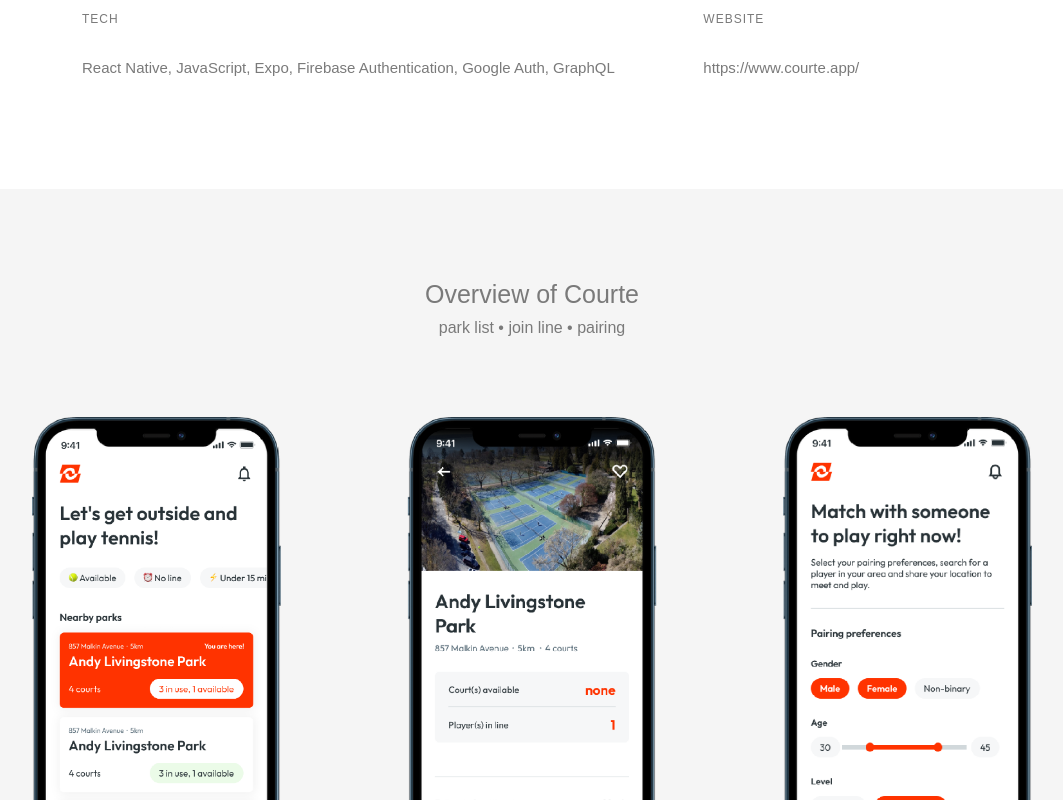
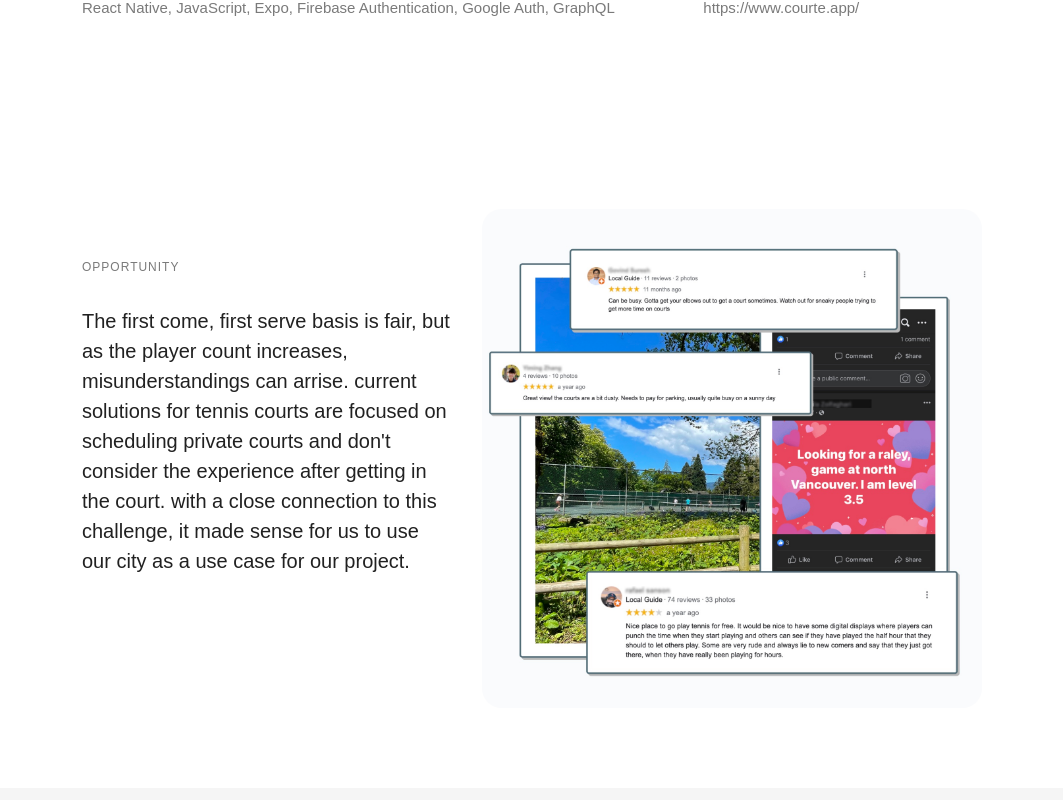
Before and after one commit to Yebincho03/portfolio-2, a Next.js app: page /courte in a window 1280 px wide. Shown: the part 1480-2280 px from the top of the page, without its empty margins (108-1171 px from the left). Built offline with nearby package versions, Linux system fonts and the light colour scheme.

Commit message:
add problem

```diff
--- a/pages/courte.js
+++ b/pages/courte.js
@@ -1,10 +1,13 @@
 import Image from "next/image";
 import styled from "styled-components";
+import { useState } from "react";
 import React from "react";
 import { globalColor } from "../shared/Style";
 import Header from "../components/Header";
 import Hero from "../public/images/hero-courte.jpg";
 import Overview from "../public/images/overview-01.png";
+import Problem from "../public/images/problem.jpg";
+import Work from "../public/images/work.png";
 
 function Courte() {
   return (
@@ -20,11 +23,7 @@
               Courte is a mobile application that offers a comprehensive
               solution to facilitate the use and sharing of public tennis courts
               by enabling users to find the closest parks with available courts,
-              manage queues and connect with nearby users to play together. As a
-              front-end developer, I used React Native with Expo along with the
-              Native Base component library to build Courte. I displayed dynamic
-              park data pulled from MongoDB via GraphQL queries on the landing
-              page.
+              manage queues and connect with nearby users to play together.
             </span>
           </div>
           <div className="grid-2 grid">
@@ -55,10 +54,24 @@
             </p>
           </div>
         </div>
+        <div className="problem">
+          <div>
+            <p className="problem-title">OPPORTUNITY</p>
+            <p className="p-disc">
+              The first come, first serve basis is fair, but as the player count
+              increases, misunderstandings can arrise. current solutions for
+              tennis courts are focused on scheduling private courts and don't
+              consider the experience after getting in the court. with a close
+              connection to this challenge, it made sense for us to use our city
+              as a use case for our project.
+            </p>
+          </div>
+          <Image src={Problem} className="problem-img" alt="courte-problem" />
+        </div>
         <div className="overview">
           <div>
             <p className="overview-title">Overview of Courte</p>
-            <p>park list • join line • pairing</p>
+            <p>Park list • Join line • Pairing</p>
           </div>
           <Image
             src={Overview}
@@ -119,6 +132,9 @@
         margin-top: 5rem;
         width: 100% !important;
         height: auto;
+      }
+      .problem {
+        flex-direction: column;
       }
     }
 
@@ -197,6 +213,49 @@
         height: auto;
       }
     }
+    .problem {
+      display: flex;
+      justify-content: center;
+      align-items: center;
+      max-width: 900px;
+      gap: 2rem;
+
+      .problem-title {
+        letter-spacing: 1px;
+        font-size: 12px;
+        margin-bottom: 2rem;
+        font-weight: 500;
+        color: ${globalColor.grey10};
+      }
+      .p-disc {
+        font-size: 20px;
+        line-height: 30px;
+        color: ${globalColor.grey100};
+      }
+
+      .problem-img {
+        margin-top: 5rem;
+        width: 500px;
+        height: auto;
+        border-radius: 20px;
+      }
+    }
+    .howitwork {
+      display: flex;
+      flex-direction: column;
+      justify-content: center;
+      align-items: center;
+      width: 100vw;
+      gap: 2rem;
+      background: #f5f5f5;
+
+      .work-img {
+        margin-top: 5rem;
+        width: 200px;
+        height: auto;
+        border-radius: 20px;
+      }
+    }
   }
 `;
 
```
Also changed, not shown: public/images/problem.jpg (added), public/images/work.png (added).
